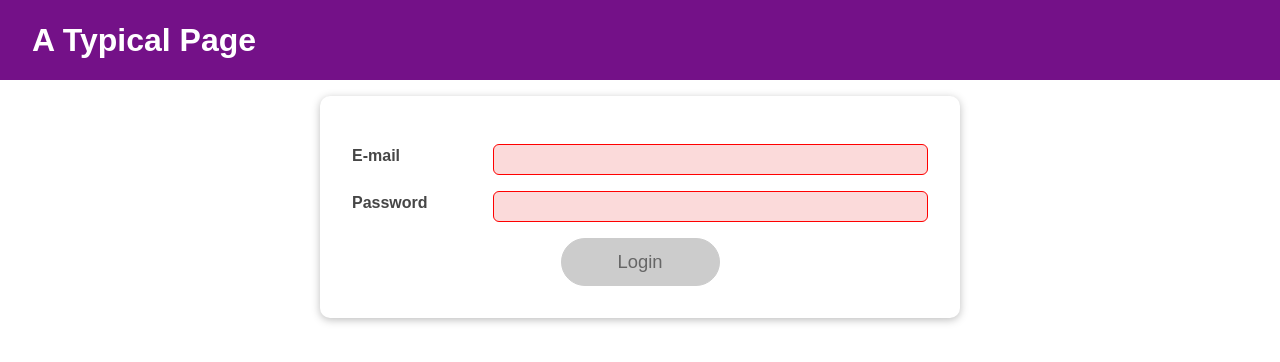
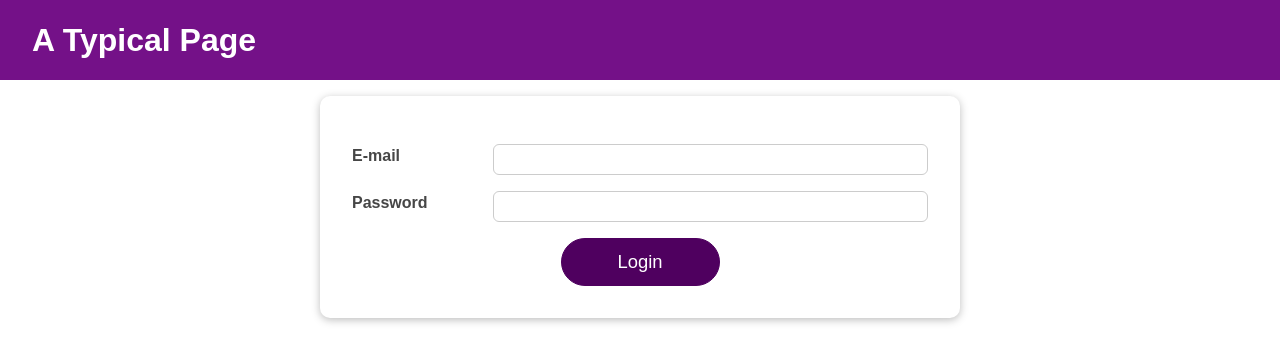
Before and after one commit to Rasyidannas/react-the-complete-guide-courses, a React (Create React App) app in the folder my-code/side-effects-reducer-context-api/: page / in a window 1280 px wide. Shown: the top 362 px of the page. Built offline with nearby package versions, Linux system fonts and the light colour scheme.

Commit message:
10/21. Diving into FOrward Refs

```diff
--- a/my-code/side-effects-reducer-context-api/src/components/Login/Login.js
+++ b/my-code/side-effects-reducer-context-api/src/components/Login/Login.js
@@ -1,4 +1,10 @@
-import React, { useContext, useEffect, useReducer, useState } from "react";
+import React, {
+  useContext,
+  useEffect,
+  useReducer,
+  useRef,
+  useState,
+} from "react";
 
 import Card from "../UI/Card/Card";
 import classes from "./Login.module.css";
@@ -20,11 +26,11 @@ const emailReducer = (state, action) => {
 
 const passwordReducer = (state, action) => {
   if (action.type === "USER_INPUT") {
-    return { value: action.val, isValid: action.val.length > 6 };
+    return { value: action.val, isValid: action.val.trim().length > 6 };
   }
 
   if (action.type === "USER_BLUR") {
-    return { value: state.val, isValid: state.val.length > 6 };
+    return { value: state.val, isValid: state.val.trim().length > 6 };
   }
 
   return { value: "", isValid: false };
@@ -38,13 +44,16 @@ const Login = (props) => {
   // useReducer for complex usestate or manage useState
   const [emailState, dispatchEmail] = useReducer(emailReducer, {
     value: "",
-    isValid: false,
+    isValid: null,
   });
 
   const [passState, dispatchPass] = useReducer(passwordReducer, {
     value: "",
-    isValid: false,
+    isValid: null,
   });
+
+  const emailInputRef = useRef();
+  const passInputRef = useRef();
 
   //Example how useEffect work
   // useEffect will be running when this function/component render and return will be run when function/component went/gone and avoid lopping render
@@ -94,13 +103,21 @@ const Login = (props) => {
 
   const submitHandler = (event) => {
     event.preventDefault();
-    authCtx.onLogin(emailState.value, passState.value);
+    //this is for logic form and focus field input
+    if (formIsValid) {
+      authCtx.onLogin(emailState.value, passState.value);
+    } else if (!emailIsvalid) {
+      emailInputRef.current.focus()
+    } else {
+      passInputRef.current.focus()
+    }
   };
 
   return (
     <Card className={classes.login}>
       <form onSubmit={submitHandler}>
         <Input
+          ref={emailInputRef}
           id="email"
           label="E-mail"
           type="email"
@@ -111,6 +128,7 @@ const Login = (props) => {
         />
 
         <Input
+          ref={passInputRef}
           id="password"
           label="Password"
           type="password"
@@ -121,7 +139,7 @@ const Login = (props) => {
         />
 
         <div className={classes.actions}>
-          <Button type="submit" className={classes.btn} disabled={!formIsValid}>
+          <Button type="submit" className={classes.btn}>
             Login
           </Button>
         </div>
--- a/my-code/side-effects-reducer-context-api/src/components/UI/Input/Input.js
+++ b/my-code/side-effects-reducer-context-api/src/components/UI/Input/Input.js
@@ -1,6 +1,20 @@
-import classes from './Input.module.css';
+import React, { useImperativeHandle, useRef } from "react";
+import classes from "./Input.module.css";
 
-const Input = (props) => {
+const Input = React.forwardRef((props, ref) => {
+  const inputRef = useRef();
+
+  const activate = () => {
+    inputRef.current.focus();
+  };
+
+  //this is for sent ref to parents
+  useImperativeHandle(ref, () => {
+    return {
+      focus: activate,
+    };
+  });
+
   return (
     <div
       className={`${classes.control} ${
@@ -9,6 +23,7 @@ const Input = (props) => {
     >
       <label htmlFor={props.id}>{props.label}</label>
       <input
+        ref={inputRef}
         type={props.type}
         id={props.id}
         value={props.value}
@@ -17,6 +32,6 @@ const Input = (props) => {
       />
     </div>
   );
-};
+});
 
 export default Input;
```
Also changed, not shown: my-code/side-effects-reducer-context-api/src/components/star.js (added, +11 -0 lines).
